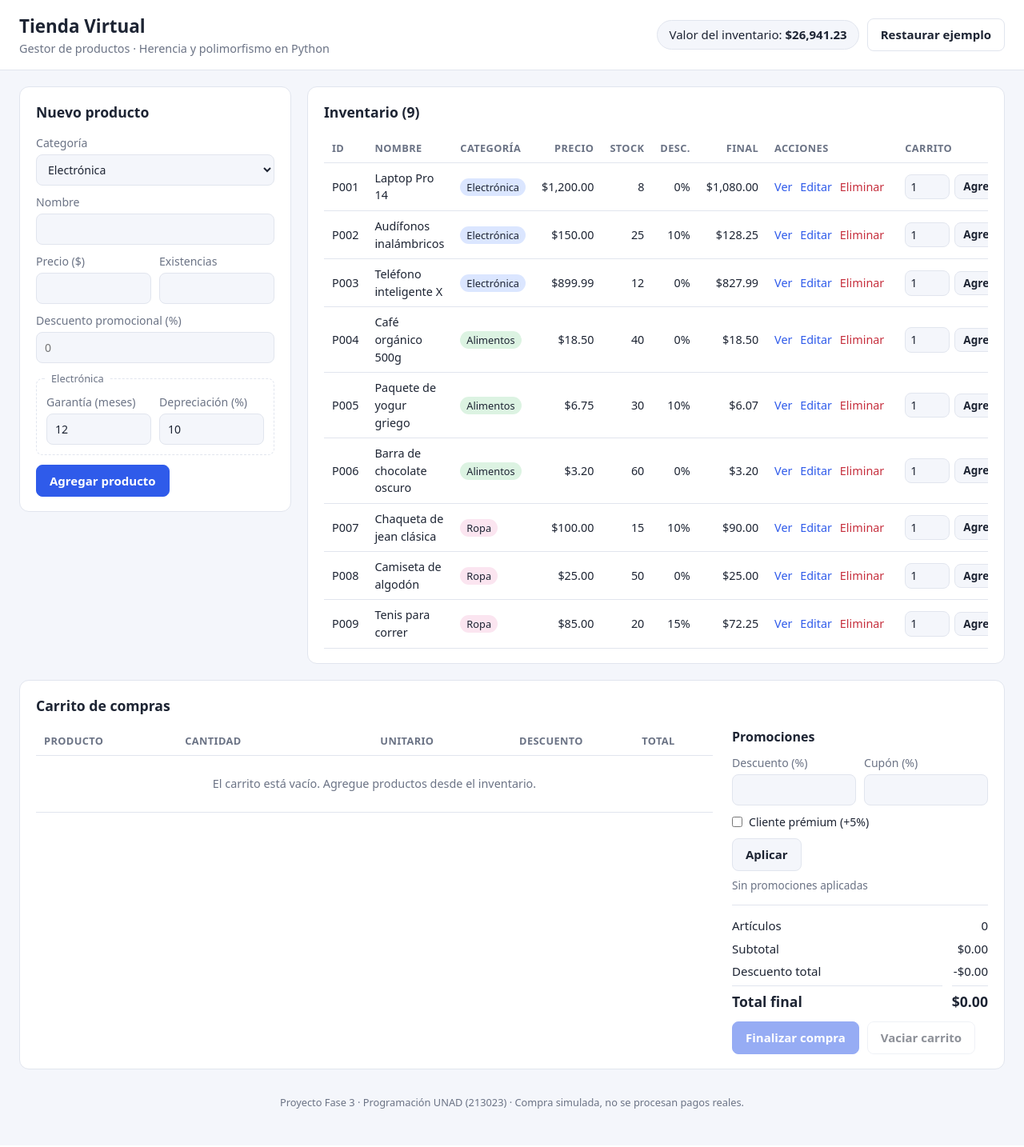
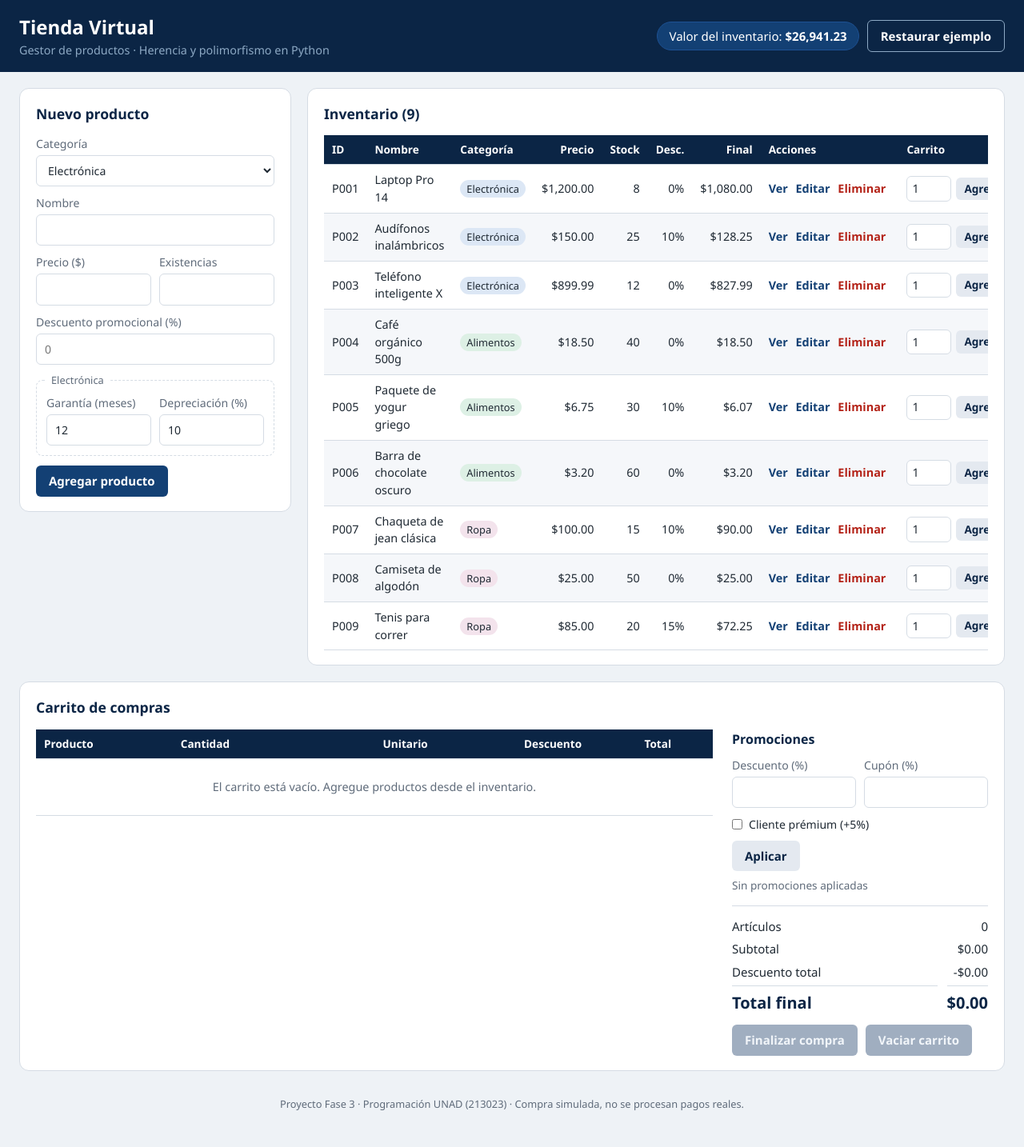
Before and after one commit to Mario-Quitia/TiendaVirtualPython, a Flask app: page / in a window 1280 px wide. Shown: the whole page at 80% size. Before the commit the page ends 1386 px from the top, so only its background shows below. Run offline with Flask 3, Linux system fonts and the light colour scheme.

Commit message:
Usar en la versión web la misma paleta de colores de la app de escritorio
Co-Authored-By: Claude Opus 5.5 <noreply@anthropic.com>

```diff
--- a/ecommerce_project/static/style.css
+++ b/ecommerce_project/static/style.css
@@ -1,42 +1,28 @@
+/* Misma paleta que la app de escritorio (gui/theme.py): azul oscuro, blanco y gris claro. */
 :root {
-  --bg: #f4f6fb;
-  --card: #ffffff;
-  --text: #1d2433;
-  --muted: #6b7385;
-  --border: #e1e5ee;
-  --primary: #2f5bea;
-  --primary-text: #ffffff;
-  --danger: #c62f3d;
-  --success-bg: #e6f6ec;
-  --success-text: #1d6b3a;
-  --error-bg: #fdeaea;
-  --error-text: #9b1c26;
-  --row-hover: #f0f3fb;
-  --selected: #e7edff;
-  --elec: #dbe6ff;
-  --food: #dcf3e2;
-  --cloth: #fbe5f0;
-}
-
-@media (prefers-color-scheme: dark) {
-  :root {
-    --bg: #12151c;
-    --card: #1b2029;
-    --text: #e6e9f0;
-    --muted: #98a0b3;
-    --border: #2c3340;
-    --primary: #5b7ff5;
-    --success-bg: #173322;
-    --success-text: #8fe0ab;
-    --error-bg: #3a1a1e;
-    --error-text: #f4a3aa;
-    --danger: #f07a85;
-    --row-hover: #222936;
-    --selected: #24304d;
-    --elec: #263557;
-    --food: #1f3d2a;
-    --cloth: #47263a;
-  }
+  --navy: #0B2545;
+  --blue: #134074;
+  --blue-hover: #1D5193;
+  --accent: #8DA9C4;
+  --bg: #EEF2F6;
+  --card: #FFFFFF;
+  --border: #D5DCE4;
+  --text: #1F2933;
+  --muted: #5F6B7A;
+  --light: #E4E9F0;
+  --light-hover: #D3DBE6;
+  --danger: #B42318;
+  --danger-hover: #8F1B13;
+  --success: #1E7B4F;
+  --success-hover: #17633F;
+  --row-alt: #F5F7FA;
+  --select: #CFE0F5;
+  --success-bg: #E3F2EA;
+  --error-bg: #FBE7E5;
+  --elec: #DCE7F5;
+  --food: #DDF0E5;
+  --cloth: #F3E3EC;
+  color-scheme: light;
 }
 
 * { box-sizing: border-box; }
@@ -45,7 +31,7 @@ body {
   margin: 0;
   background: var(--bg);
   color: var(--text);
-  font: 15px/1.5 system-ui, -apple-system, "Segoe UI", Roboto, sans-serif;
+  font: 15px/1.5 "Segoe UI", system-ui, -apple-system, Roboto, sans-serif;
 }
 
 .topbar {
@@ -55,13 +41,13 @@ body {
   align-items: center;
   justify-content: space-between;
   padding: 16px 24px;
-  background: var(--card);
-  border-bottom: 1px solid var(--border);
+  background: var(--navy);
+  color: #fff;
 }
-.topbar h1 { margin: 0; font-size: 1.4rem; }
-.subtitle { margin: 0; color: var(--muted); font-size: .9rem; }
+.topbar h1 { margin: 0; font-size: 1.5rem; }
+.subtitle { margin: 0; color: var(--accent); font-size: .9rem; }
 .topbar-right { display: flex; flex-wrap: wrap; gap: 10px; align-items: center; }
-.badge { background: var(--bg); border: 1px solid var(--border); border-radius: 999px; padding: 6px 14px; }
+.badge { background: var(--blue); color: #fff; border: 1px solid var(--blue-hover); border-radius: 999px; padding: 6px 14px; }
 
 main { max-width: 1400px; margin: 0 auto; padding: 20px 24px; }
 
@@ -75,8 +61,8 @@ main { max-width: 1400px; margin: 0 auto; padding: 20px 24px; }
   margin-bottom: 20px;
   min-width: 0;
 }
-.card h2 { margin: 0 0 14px; font-size: 1.1rem; }
-.card h3 { margin: 0 0 10px; font-size: 1rem; }
+.card h2 { margin: 0 0 14px; font-size: 1.1rem; color: var(--navy); }
+.card h3 { margin: 0 0 10px; font-size: 1rem; color: var(--navy); }
 
 label { display: block; margin-bottom: 10px; font-size: .88rem; color: var(--muted); }
 input, select {
@@ -86,11 +72,11 @@ input, select {
   padding: 8px 10px;
   font: inherit;
   color: var(--text);
-  background: var(--bg);
+  background: #fff;
   border: 1px solid var(--border);
-  border-radius: 8px;
+  border-radius: 6px;
 }
-input:focus, select:focus { outline: 2px solid var(--primary); outline-offset: -1px; }
+input:focus, select:focus { outline: 2px solid var(--blue); outline-offset: -1px; }
 .row { display: grid; grid-template-columns: 1fr 1fr; gap: 10px; }
 fieldset { border: 1px dashed var(--border); border-radius: 8px; margin: 4px 0 12px; padding: 8px 12px 2px; }
 legend { font-size: .8rem; color: var(--muted); padding: 0 6px; }
@@ -102,20 +88,26 @@ label.check input { width: auto; margin: 0; }
   padding: 8px 16px;
   font: inherit;
   font-weight: 600;
-  color: var(--text);
-  background: var(--bg);
-  border: 1px solid var(--border);
-  border-radius: 8px;
+  color: var(--navy);
+  background: var(--light);
+  border: 0;
+  border-radius: 6px;
   cursor: pointer;
   text-decoration: none;
 }
-.btn.primary { background: var(--primary); border-color: var(--primary); color: var(--primary-text); }
-.btn.ghost { background: transparent; }
+.btn:hover:not(:disabled) { background: var(--light-hover); }
+.btn.primary { background: var(--blue); color: #fff; }
+.btn.primary:hover:not(:disabled) { background: var(--blue-hover); }
+.btn.success { background: var(--success); color: #fff; }
+.btn.success:hover:not(:disabled) { background: var(--success-hover); }
+.btn.ghost { background: var(--light); }
+.topbar .btn.ghost { background: transparent; color: #fff; border: 1px solid var(--accent); }
+.topbar .btn.ghost:hover { background: var(--blue); }
 .btn.small { padding: 4px 10px; font-size: .85rem; }
-.btn:disabled { opacity: .5; cursor: not-allowed; }
+.btn:disabled { background: #A0AEC0; color: #F1F5F9; cursor: not-allowed; }
 .link {
   background: none; border: 0; padding: 0 6px 0 0;
-  font: inherit; color: var(--primary); cursor: pointer; text-decoration: none;
+  font: inherit; color: var(--blue); font-weight: 600; cursor: pointer; text-decoration: none;
 }
 .link.danger { color: var(--danger); }
 .actions { display: flex; flex-wrap: wrap; gap: 10px; margin-top: 8px; }
@@ -125,9 +117,10 @@ form.inline { display: inline-flex; gap: 6px; align-items: center; margin: 0; }
 .table-wrap { overflow-x: auto; }
 table { width: 100%; border-collapse: collapse; font-size: .9rem; }
 th, td { padding: 8px 10px; border-bottom: 1px solid var(--border); text-align: left; vertical-align: middle; }
-th { color: var(--muted); font-weight: 600; font-size: .8rem; text-transform: uppercase; letter-spacing: .03em; }
-tbody tr:hover { background: var(--row-hover); }
-tr.selected { background: var(--selected); }
+th { background: var(--navy); color: #fff; font-weight: 600; font-size: .85rem; white-space: nowrap; }
+tbody tr:nth-child(even) { background: var(--row-alt); }
+tbody tr:hover { background: var(--light); }
+tbody tr.selected { background: var(--select); }
 .num { text-align: right; font-variant-numeric: tabular-nums; white-space: nowrap; }
 .nowrap { white-space: nowrap; }
 .empty { text-align: center; color: var(--muted); padding: 24px; }
@@ -138,15 +131,15 @@ tr.selected { background: var(--selected); }
 .tag { color: var(--danger); font-size: .75rem; font-weight: 600; }
 
 .alert { padding: 10px 14px; border-radius: 8px; margin-bottom: 12px; }
-.alert.success { background: var(--success-bg); color: var(--success-text); }
-.alert.error { background: var(--error-bg); color: var(--error-text); }
+.alert.success { background: var(--success-bg); color: var(--success); border-left: 4px solid var(--success); }
+.alert.error { background: var(--error-bg); color: var(--danger); border-left: 4px solid var(--danger); }
 
 .cart-layout { display: grid; grid-template-columns: 1fr 320px; gap: 24px; align-items: start; }
 .promos { border-bottom: 1px solid var(--border); padding-bottom: 14px; margin-bottom: 14px; }
 .muted { color: var(--muted); font-size: .85rem; margin: 8px 0 0; }
 .totals { display: grid; grid-template-columns: 1fr auto; gap: 6px 12px; margin: 0 0 12px; }
 .totals dd { margin: 0; text-align: right; font-variant-numeric: tabular-nums; }
-.totals .grand { font-weight: 700; font-size: 1.1rem; border-top: 1px solid var(--border); padding-top: 6px; }
+.totals .grand { font-weight: 700; font-size: 1.25rem; color: var(--navy); border-top: 1px solid var(--border); padding-top: 6px; }
 
 .receipt pre { overflow-x: auto; background: var(--bg); padding: 12px; border-radius: 8px; font-size: .85rem; }
 .details ul { margin: 0 0 10px; padding-left: 20px; }
--- a/ecommerce_project/templates/index.html
+++ b/ecommerce_project/templates/index.html
@@ -207,7 +207,7 @@
         <div class="actions">
           <form method="post" action="{{ url_for('checkout') }}"
                 onsubmit="return confirm('¿Completar esta compra simulada por {{ summary.total | money }}? No se procesará ningún pago real.')">
-            <button class="btn primary" type="submit" {% if summary.is_empty %}disabled{% endif %}>Finalizar compra</button>
+            <button class="btn success" type="submit" {% if summary.is_empty %}disabled{% endif %}>Finalizar compra</button>
           </form>
           <form method="post" action="{{ url_for('clear_cart') }}"
                 onsubmit="return confirm('¿Quitar todos los artículos del carrito?')">
```
